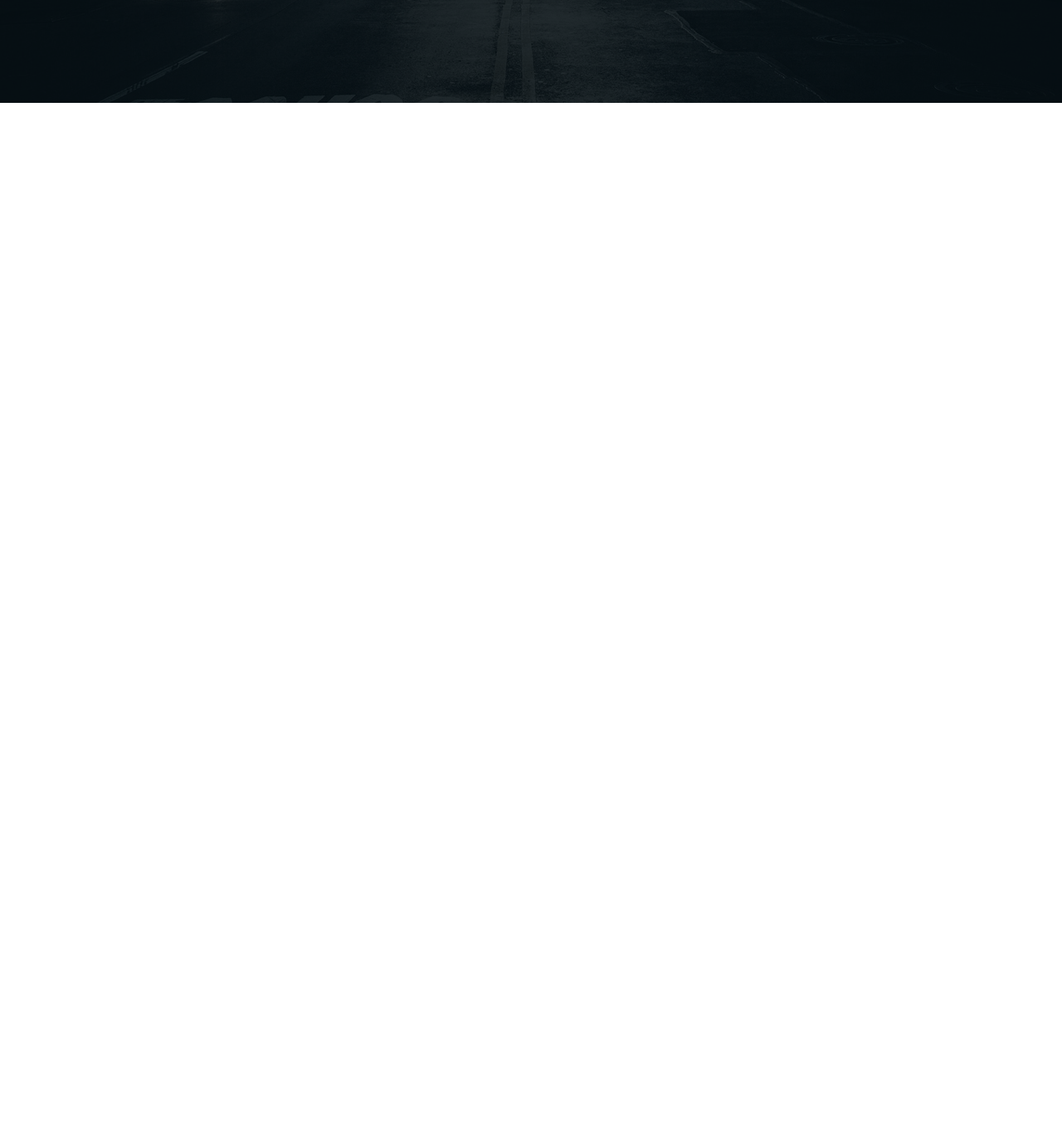
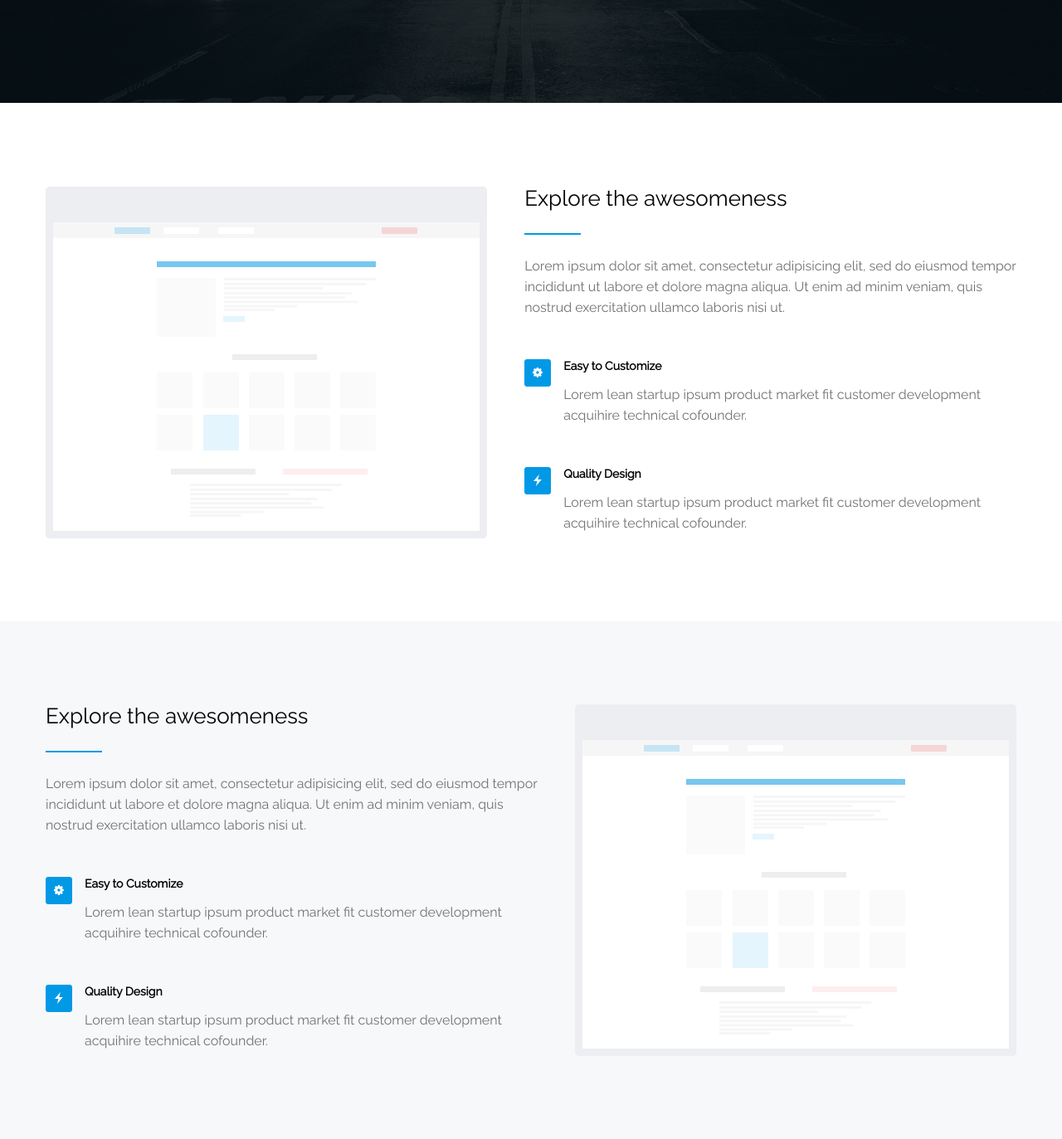
Before and after one commit to evgenborod496/landx, a plain HTML site: page index.html in a window 1280 px wide. Shown: the part 627-2000 px from the top of the page at 83% size. Before the commit the page ends 800 px from the top, so only its background shows below. Drawn offline with Linux system fonts and the light colour scheme.

Commit message:
add content to main

```diff
--- a/css/style.css
+++ b/css/style.css
@@ -55,7 +55,7 @@
   color: #ffffff;
 }
 
-.solution-info_color_blue {
+.solution-info__title_color_blue {
   color: #0199e6;
   font-weight: bold;
 }
@@ -120,3 +120,86 @@
   top: -15px;
   right: -48px;
 }
+
+.main {
+  background-color: #ffffff;
+}
+
+.awesomeness {
+  display: flex;
+  justify-content: space-between;
+}
+
+.awesomeness__indent {
+  padding: 100px 0;
+}
+
+.awesomeness__img {
+  background: url('../img/window.png') no-repeat center;
+  height: 424px;
+  width: 532px;
+}
+
+.awesomeness__title {
+  font-size: 26px;
+  font-weight: normal;
+  margin: 0;
+  position: relative;
+  margin-bottom: 53px;
+}
+
+.awesomeness__title::after {
+  content: '';
+  position: absolute;
+  background-color: #0199e6;
+  height: 2px;
+  width: 68px;
+  bottom: -28px;
+  left: 0;
+}
+
+.awesomeness__text,
+.paragraph__text {
+  margin-top: 0;
+  line-height: 25px;
+  color: #727272;
+  margin-bottom: 50px;
+}
+
+.paragraph {
+  display: flex;
+  justify-content: flrx-start;
+}
+
+.paragraph__text_last {
+  margin-bottom: 0;
+}
+
+.paragraph__advantage-title {
+  font-size: 14px;
+  display: inline-block;
+  margin-top: 0;
+  vertical-align: top;
+}
+
+.paragraph__setting-img {
+  display: inline-block;
+  background: url('../img/settings.png') no-repeat center;
+  height: 33px;
+  width: 32px;
+}
+
+.paragraph__info {
+  margin-left: 15px;
+}
+
+.paragraph__thunder-img {
+  display: inline-block;
+  background: url('../img/thunder.png') no-repeat center;
+  height: 33px;
+  width: 32px;
+}
+
+.main_bg_grey {
+  background-color: #f7f8fa;
+}
--- a/index.html
+++ b/index.html
@@ -19,7 +19,8 @@
         <div class="preview__social"></div>
       </div>
       <div class="solution-info solution-info__indent">
-        <h1 class="solution-info__title">Get the Best <span class="solution-info_color_blue">Solution</span> for Your
+        <h1 class="solution-info__title">Get the Best <span class="solution-info__title_color_blue">Solution</span> for
+          Your
           Business</span></h1>
         <p class="solution-info__text">Accelerator photo sharing business school drop out ramen hustle crush it revenue
           <br>
@@ -34,6 +35,64 @@
       <span class="header__tip">Register Now and Get FREE Trial</span>
     </div>
   </div>
+  <div class="main">
+    <div class="awesomeness awesomeness__indent container">
+      <div class="awesomeness__img"></div>
+      <div class="awesomeness__info">
+        <h2 class="awesomeness__title">Explore the awesomeness</h2>
+        <p class="awesomeness__text">Lorem ipsum dolor sit amet, consectetur adipisicing elit, sed do eiusmod tempor
+          <br>
+          incididunt ut labore et dolore magna aliqua. Ut enim ad minim veniam, quis <br>
+          nostrud exercitation ullamco laboris nisi ut.</p>
+        <div class="paragraph">
+          <div class="paragraph__setting-img"></div>
+          <div class="paragraph__info">
+            <h3 class="paragraph__advantage-title">Easy to Customize</h3>
+            <p class="paragraph__text">Lorem lean startup ipsum product market fit customer development <br>
+              acquihire technical cofounder.</p>
+          </div>
+        </div>
+        <div class="paragraph">
+          <div class="paragraph__thunder-img"></div>
+          <div class="paragraph__info">
+            <h3 class="paragraph__advantage-title">Quality Design</h3>
+            <p class="paragraph__text paragraph__text_last">Lorem lean startup ipsum product market fit customer
+              development <br>
+              acquihire technical cofounder.</p>
+          </div>
+        </div>
+      </div>
+    </div>
+    <div class="main_bg_grey">
+      <div class="awesomeness awesomeness__indent container">
+        <div class="awesomeness__info">
+          <h2 class="awesomeness__title">Explore the awesomeness</h2>
+          <p class="awesomeness__text">Lorem ipsum dolor sit amet, consectetur adipisicing elit, sed do eiusmod tempor
+            <br>
+            incididunt ut labore et dolore magna aliqua. Ut enim ad minim veniam, quis <br>
+            nostrud exercitation ullamco laboris nisi ut.</p>
+          <div class="paragraph">
+            <div class="paragraph__setting-img"></div>
+            <div class="paragraph__info">
+              <h3 class="paragraph__advantage-title">Easy to Customize</h3>
+              <p class="paragraph__text">Lorem lean startup ipsum product market fit customer development <br>
+                acquihire technical cofounder.</p>
+            </div>
+          </div>
+          <div class="paragraph">
+            <div class="paragraph__thunder-img"></div>
+            <div class="paragraph__info">
+              <h3 class="paragraph__advantage-title">Quality Design</h3>
+              <p class="paragraph__text paragraph__text_last">Lorem lean startup ipsum product market fit customer
+                development <br>
+                acquihire technical cofounder.</p>
+            </div>
+          </div>
+        </div>
+        <div class="awesomeness__img"></div>
+      </div>
+    </div>
+  </div>
 </body>
 
 </html>
```
Also changed, not shown: img/settings.png (added), img/thunder.png (added), img/window.png (added).
